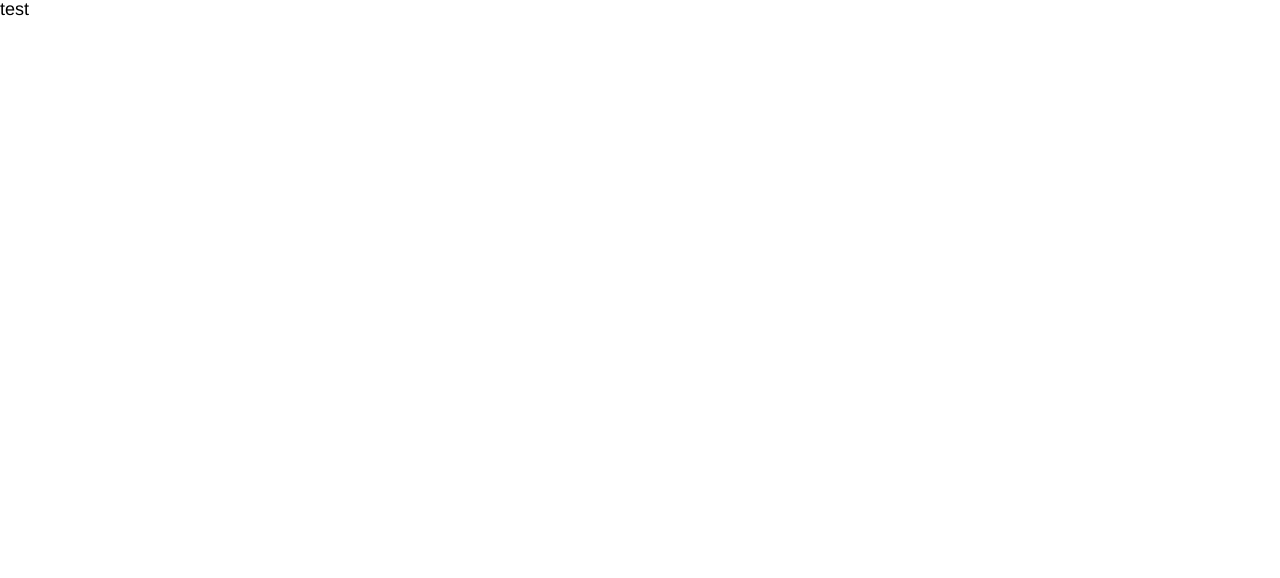
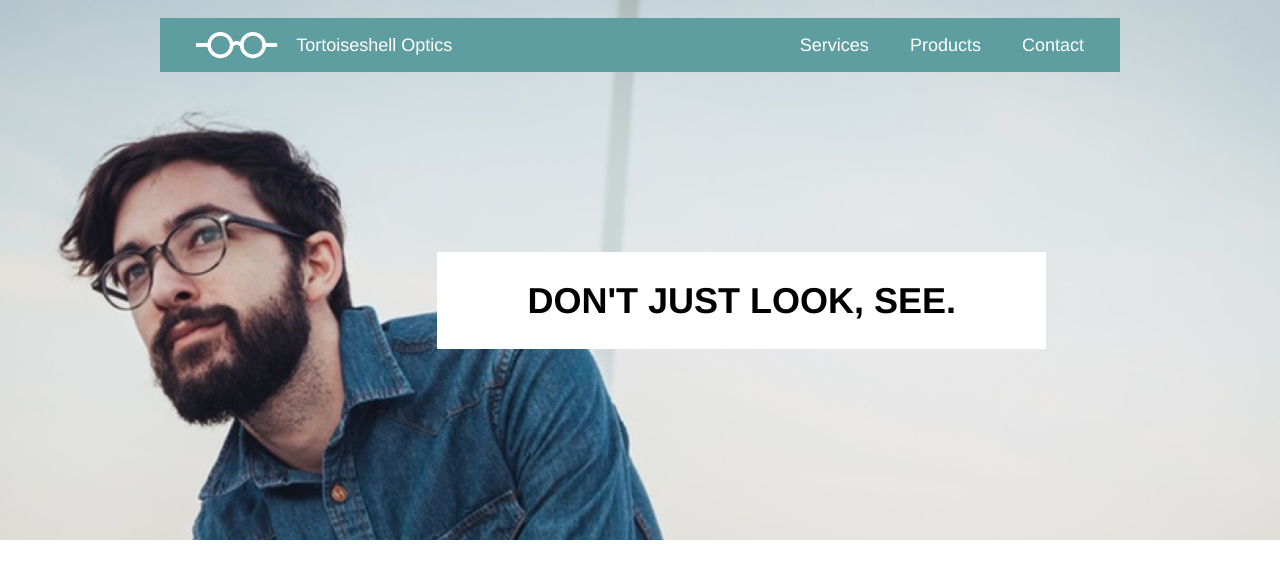
Before and after one commit to mbeveridge625/tortoiseshell_optics, a plain HTML site: page index.html in a window 1280 px wide. Drawn offline with Linux system fonts and the light colour scheme.

Commit message:
header complete

```diff
--- a/index.html
+++ b/index.html
@@ -8,7 +8,20 @@
   </head>
   <body>
     <header>
-      <p>test</p>
+      <div class="title">
+        <div class="logo">
+          <img src="./resources/images/logo-white.png" alt="white glasses"/>
+          <p> Tortoiseshell Optics</p>
+        </div>
+        <div class="nav">
+          <span><a href="#">Services</a></span>
+          <span><a href="#">Products</a></span>
+          <span><a href="#">Contact</a></span>
+        </div>
+      </div>
+      <div class="tagline">
+        <p>DON'T JUST LOOK, SEE.</p>
+      </div>
     </header>
 
     <main>
--- a/resources/style.css
+++ b/resources/style.css
@@ -3,3 +3,57 @@ html{
   font-family: Helvetica;
   line-height: 1.4;
 }
+
+/*Header styles*/
+header{;
+  display: flex;
+  flex-direction: column;
+  align-items: center;
+  background-image: url("./images/glasses-bg.png");
+  background-repeat: no-repeat;
+  background-size: cover;
+  background-position: center;
+  height: 30rem;
+  width: 100%;
+}
+
+.title{
+  display: flex;
+  align-items: center;
+  justify-content: space-between;
+  background-color: cadetblue;
+  width: 960px;
+  height: 3rem;
+  margin-top: 1rem;
+}
+
+.logo{
+  display: flex;
+  align-items: center;
+  color: white;
+  width: auto;
+  margin: 1rem 0rem;
+}
+
+.logo img{
+  height: 1.5rem;
+  margin-left: 2rem;
+  margin-right: 1rem;
+}
+
+.nav a{
+  text-decoration: none;
+  color: white;
+  margin-right: 2rem;
+}
+
+.tagline{
+  align-self: flex-end;
+  background-color: white;
+  font-size: 2rem;
+  font-weight: bold;
+  line-height: 1.2;
+  padding: 1.5rem 5rem;
+  margin-top: 10rem;
+  margin-right: 13rem;
+}
```
